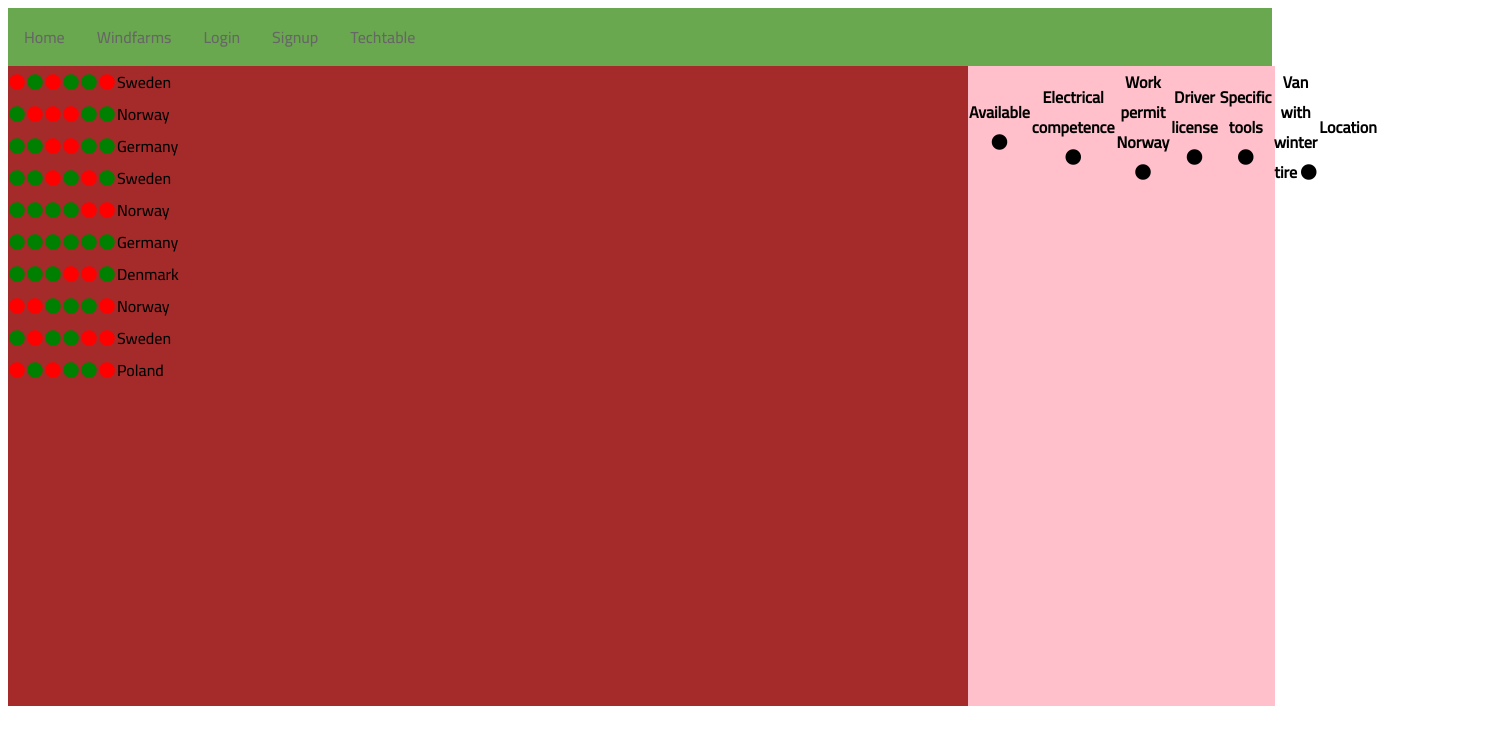
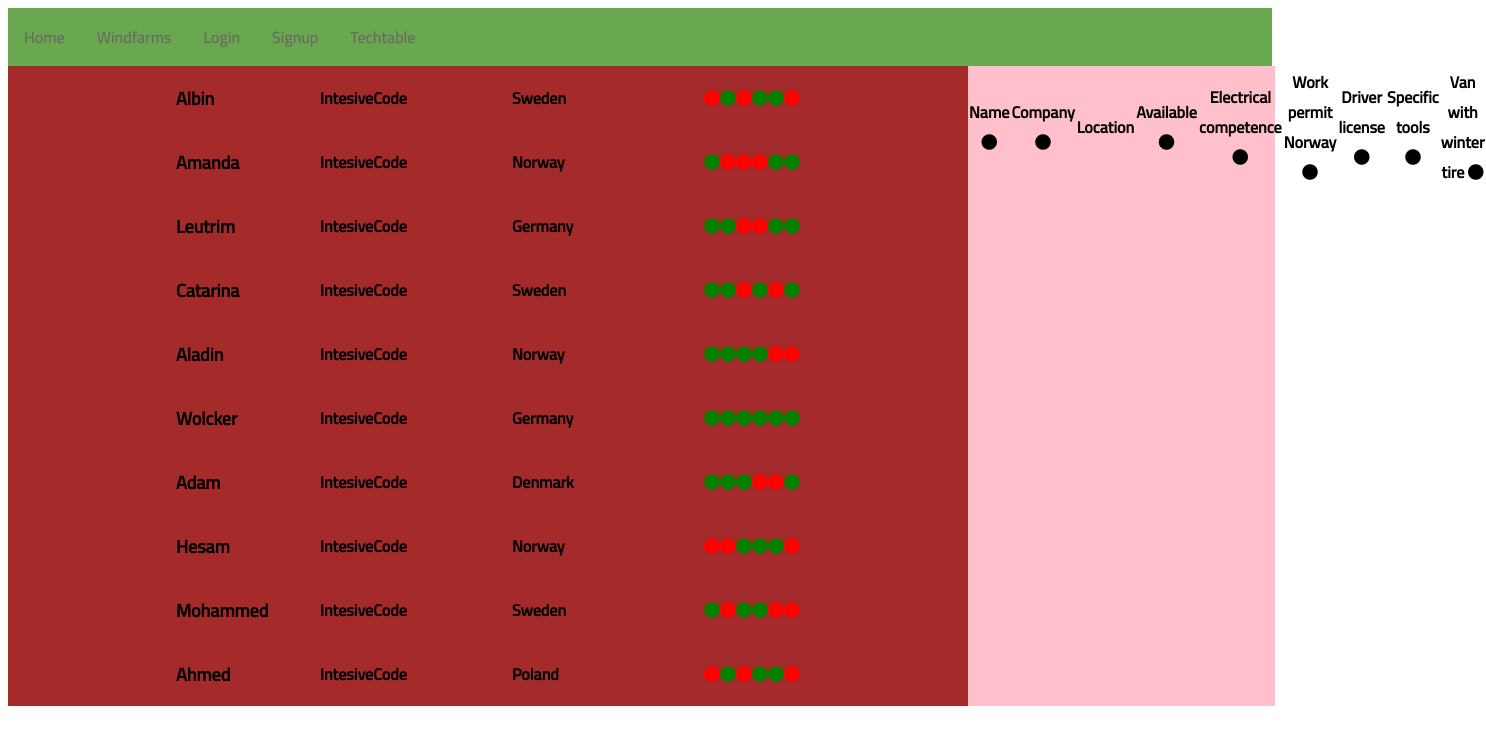
Before and after one commit to leantrim/windbooking-frontend, a React (Create React App) app: page /TechTable in a window 1280 px wide. Shown: the top 744 px of the page, 1486 px wide, since content can reach past the window. Built offline with nearby package versions, Linux system fonts and the light colour scheme.

Commit message:
body structure

```diff
--- a/src/components/TechTable.tsx
+++ b/src/components/TechTable.tsx
@@ -9,13 +9,15 @@ import "../styles/TechTable.css";
 function TechTable() {
   const [technicians, setTechnicians] = useState<Technician[]>([]);
   const [columns, setColumns] = useState<Column[]>([
+    { path: "name", label: "Name" },
+    { path: "company", label: "Company" },
+    { path: "location", label: "Location" },
     { path: "available", label: "Available " },
     { path: "electricalCompetence", label: "Electrical competence " },
     { path: "workPermitNorway", label: "Work permit Norway " },
     { path: "driverLicense", label: "Driver license " },
     { path: "specificTools", label: "Specific tools " },
     { path: "vanWithWinterTire", label: "Van with winter tire " },
-    { path: "location", label: "Location" },
   ]);
   const [filterSchema, setfilterSchema] = useState<SortColumns>({
     electricalCompetence: false,
--- a/src/components/common/TableBody.tsx
+++ b/src/components/common/TableBody.tsx
@@ -15,10 +15,27 @@ function TabelBody({ data, columns, onSelect }: Props) {
   };
 
   const renderCell = (item: Technician, column: Column) => {
-    if (column.path === "location") {
-      return _.get(item, column.path);
-    } else if (_.get(item, column.path) === true) {
-      return <i className="fas fa-circle" style={{ color: "green" }}></i>;
+    switch (column.path) {
+      case "location":
+        return (
+          <span className="tech-row-location">{_.get(item, column.path)}</span>
+        );
+      case "name":
+        return (
+          <span className="tech-row-name">{_.get(item, column.path)}</span>
+        );
+
+      case "company":
+        return (
+          <span className="tech-row-company">{_.get(item, column.path)}</span>
+        );
+
+      default:
+        break;
+    }
+
+    if (_.get(item, column.path) === true) {
+      return <i className="fas fa-circle " style={{ color: "green" }}></i>;
     } else {
       return <i className="fas fa-circle" style={{ color: "red" }}></i>;
     }
@@ -26,9 +43,10 @@ function TabelBody({ data, columns, onSelect }: Props) {
 
   return (
     <>
-      <tbody>
+      <div className="tech-body">
         {data.map((item: Technician) => (
-          <tr
+          <div
+            className="tech-row"
             style={
               item.selected
                 ? { background: "blue" }
@@ -37,12 +55,10 @@ function TabelBody({ data, columns, onSelect }: Props) {
             key={item._id}
             onClick={() => onSelect(item)}
           >
-            {columns.map((column) => (
-              <td key={createKey(item, column)}>{renderCell(item, column)}</td>
-            ))}
-          </tr>
+            {columns.map((column) => renderCell(item, column))}
+          </div>
         ))}
-      </tbody>
+      </div>
     </>
   );
 }
--- a/src/styles/TechTable.css
+++ b/src/styles/TechTable.css
@@ -16,3 +16,31 @@
   height: 80vh;
   background-color: pink;
 }
+
+.tech-body {
+  width: 100%;
+  height: 100%;
+}
+
+.tech-row {
+  width: 100%;
+  height: 10%;
+  display: flex;
+  align-items: center;
+  justify-content: center;
+}
+.tech-row-name {
+  font-size: large;
+  font-weight: bold;
+  width: 15%;
+}
+.tech-row-company {
+  font-size: medium;
+  font-weight: bold;
+  width: 20%;
+}
+.tech-row-location {
+  font-size: medium;
+  font-weight: bold;
+  width: 20%;
+}
```
